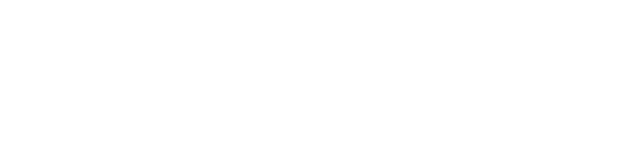
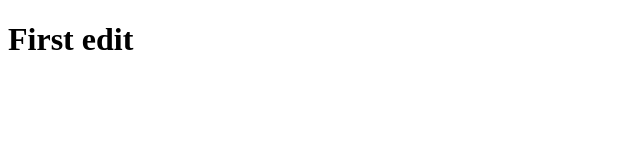
Before and after one commit to Zholdek/sharezza, a plain HTML site: page index.html in a window 1280 px wide. Shown: the whole page, without its empty margins (0-640 px from the left). Drawn offline with Linux system fonts and the light colour scheme.

Commit message:
Title Input

```diff
--- a/index.html
+++ b/index.html
@@ -3,6 +3,7 @@
   <head>
     <meta charset="UTF-8">
     <title>sharezza</title>
+    <h1> First edit</h1>
   </head>
   <body>
 
```
